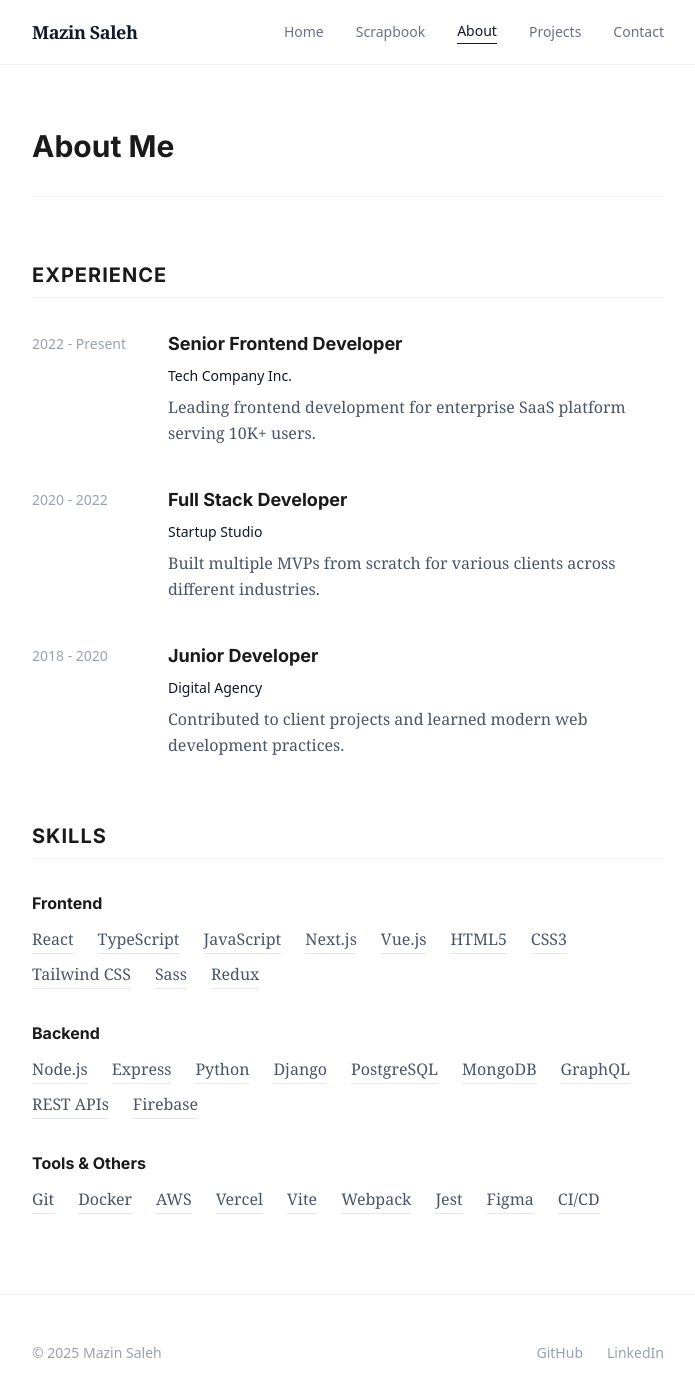
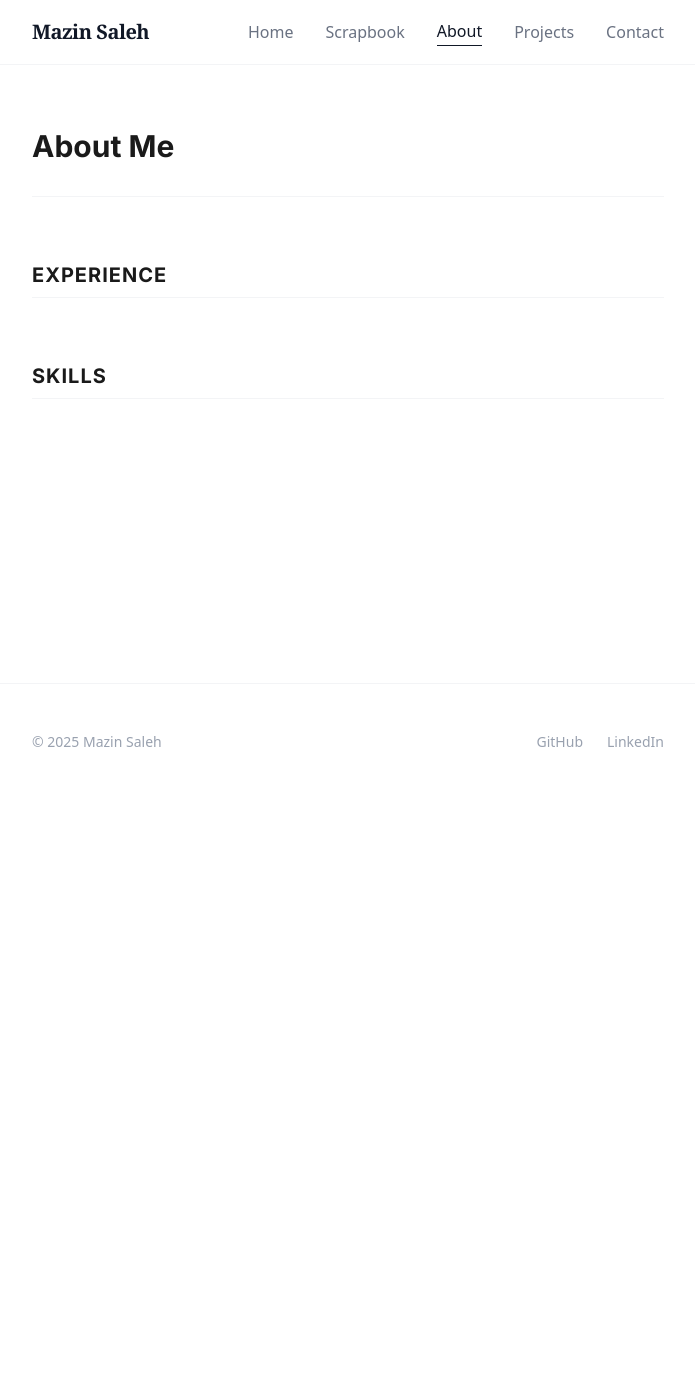
Before and after one commit to mazin-saleh/Personal-Portfolio, a React (Vite) app in the folder frontend/: page /about in a window 1280 px wide. Shown: the top 1396 px of the page, without its empty margins (292-987 px from the left). After the commit the page ends 800 px from the top, so only its background shows below. Built offline with nearby package versions, Linux system fonts and the light colour scheme.

Commit message:
fix: update NavBar font sizes for better readability; modify Contact and Home pages for improved content presentation

```diff
--- a/frontend/src/components/NavBar.tsx
+++ b/frontend/src/components/NavBar.tsx
@@ -10,7 +10,7 @@ const NavBar = () => {
         {/* Logo - Simple Text */}
         <Link
           to="/"
-          className="text-lg font-serif font-bold text-primary tracking-tight hover:text-secondary transition-colors whitespace-nowrap shrink-0"
+          className="text-xl font-serif font-bold text-primary tracking-tight hover:text-secondary transition-colors whitespace-nowrap shrink-0"
         >
           {personalInfo.name}
         </Link>
@@ -21,7 +21,7 @@ const NavBar = () => {
             <Link
               key={link.name}
               to={link.path}
-              className={`text-sm font-sans font-medium transition-colors whitespace-nowrap ${
+              className={`text-base font-sans font-medium transition-colors whitespace-nowrap ${
                 location.pathname === link.path
                   ? 'text-primary border-b border-primary pb-0.5'
                   : 'text-gray-500 hover:text-primary'
--- a/frontend/src/data/portfolio.ts
+++ b/frontend/src/data/portfolio.ts
@@ -16,7 +16,7 @@ export const personalInfo = {
   // Temporary flag: when true the site shows a single landing page and navigation is disabled
   tempLanding: false,
   // Optional contact fields used by Contact page
-  phone: '+1 (555) 123-4567',
+  phone: '',
   location: 'Gainesville, FL',
 }
 
@@ -26,7 +26,7 @@ export const socialLinks = [
     name: 'GitHub',
     url: 'https://github.com/mazin-saleh',
     icon: 'Github',
-    username: '@yourusername'
+    username: '@mazin-saleh'
   },
   {
     name: 'LinkedIn',
@@ -44,79 +44,45 @@ export const socialLinks = [
 
 // Skills organized by category
 export const skills = {
-  'Frontend': [
-    'React', 'TypeScript', 'JavaScript', 'Next.js', 'Vue.js',
-    'HTML5', 'CSS3', 'Tailwind CSS', 'Sass', 'Redux'
-  ],
-  'Backend': [
-    'Node.js', 'Express', 'Python', 'Django', 'PostgreSQL',
-    'MongoDB', 'GraphQL', 'REST APIs', 'Firebase'
-  ],
-  'Tools & Others': [
-    'Git', 'Docker', 'AWS', 'Vercel', 'Vite',
-    'Webpack', 'Jest', 'Figma', 'CI/CD'
-  ]
+  // 'Frontend': [
+  //   'React', 'TypeScript', 'JavaScript', 'Next.js', 'Vue.js',
+  //   'HTML5', 'CSS3', 'Tailwind CSS', 'Sass', 'Redux'
+  // ],
+  // 'Backend': [
+  //   'Node.js', 'Express', 'Python', 'Django', 'PostgreSQL',
+  //   'MongoDB', 'GraphQL', 'REST APIs', 'Firebase'
+  // ],
+  // 'Tools & Others': [
+  //   'Git', 'Docker', 'AWS', 'Vercel', 'Vite',
+  //   'Webpack', 'Jest', 'Figma', 'CI/CD'
+  // ]
 }
 
 // Services/Expertise Areas
 export const services = [
+  /*
   {
     title: 'Web Development',
     description: 'Building responsive, performant web applications with modern frameworks and best practices.',
     icon: 'Code2'
   },
-  {
-    title: 'UI/UX Design',
-    description: 'Creating intuitive, beautiful user interfaces that delight users and drive engagement.',
-    icon: 'Palette'
-  },
-  {
-    title: 'API Development',
-    description: 'Designing and implementing scalable RESTful and GraphQL APIs for seamless data flow.',
-    icon: 'Database'
-  },
-  {
-    title: 'Performance Optimization',
-    description: 'Optimizing applications for speed, SEO, and user experience across all devices.',
-    icon: 'Zap'
-  },
+  */
 ]
 
 // Experience Timeline
 export const experience = [
+  /*
   {
-    company: 'Tech Company Inc.',
-    role: 'Senior Frontend Developer',
-    period: '2022 - Present',
-    description: 'Leading frontend development for enterprise SaaS platform serving 10K+ users.',
+    company: 'Company Name',
+    role: 'Job Title',
+    period: '202X - Present',
+    description: 'Description of your role and contributions.',
     achievements: [
-      'Reduced initial load time by 40% through code splitting and optimization',
-      'Implemented comprehensive testing suite increasing code coverage to 90%',
-      'Mentored 3 junior developers and established best practices'
+      'Achievement 1',
+      'Achievement 2'
     ]
   },
-  {
-    company: 'Startup Studio',
-    role: 'Full Stack Developer',
-    period: '2020 - 2022',
-    description: 'Built multiple MVPs from scratch for various clients across different industries.',
-    achievements: [
-      'Developed 5+ production applications using React and Node.js',
-      'Integrated third-party APIs and payment systems',
-      'Collaborated with designers to create pixel-perfect implementations'
-    ]
-  },
-  {
-    company: 'Digital Agency',
-    role: 'Junior Developer',
-    period: '2018 - 2020',
-    description: 'Contributed to client projects and learned modern web development practices.',
-    achievements: [
-      'Maintained and improved existing client websites',
-      'Implemented responsive designs and accessibility features',
-      'Participated in code reviews and agile ceremonies'
-    ]
-  },
+  */
 ]
 
 // Projects - DEPRECATED: Now fetching from Sanity CMS
@@ -141,6 +107,7 @@ export const projects = [
 
 // Testimonials
 export const testimonials = [
+  /*
   {
     name: 'Jane Smith',
     role: 'Product Manager',
@@ -149,22 +116,7 @@ export const testimonials = [
     avatar: '/testimonials/jane.jpg',
     rating: 5
   },
-  {
-    name: 'John Doe',
-    role: 'CEO',
-    company: 'Startup Studio',
-    content: 'Working with them was a pleasure. They brought our vision to life and exceeded our expectations in every way.',
-    avatar: '/testimonials/john.jpg',
-    rating: 5
-  },
-  {
-    name: 'Sarah Johnson',
-    role: 'Designer',
-    company: 'Digital Agency',
-    content: 'A fantastic collaborator who understands both the technical and design aspects of web development. Highly recommended!',
-    avatar: '/testimonials/sarah.jpg',
-    rating: 5
-  },
+  */
 ]
 
 // Navigation Links
--- a/frontend/src/pages/Contact.tsx
+++ b/frontend/src/pages/Contact.tsx
@@ -6,37 +6,22 @@ const Contact = () => {
   const iconMap: Record<string, any> = Icons
 
   return (
-    <div className="space-y-12 pb-20">
-      <header className="space-y-4 mt-8 border-b border-gray-100 pb-8">
+    <div className="space-y-8 pb-20">
+      <header className="border-b border-gray-100 pb-6">
         <h1 className="text-3xl font-serif font-bold text-primary">Contact</h1>
-        <p className="text-lg font-serif text-gray-600 max-w-prose">
-          Let's start a conversation.
-        </p>
       </header>
 
       <div className="space-y-8">
-        <p className="text-xl font-serif text-gray-600 leading-relaxed">
-          I'm always open to discussing new projects, creative ideas, or opportunities to be part of your visions.
+        <p className="text-lg font-serif text-gray-600 leading-relaxed">
+          I'm always open to discussing new projects, creative ideas, or opportunities. Feel free to reach out to me through any of the platforms below or send me an email.
         </p>
 
         <div className="space-y-6">
-          <div className="space-y-2">
-            <h3 className="text-sm font-sans font-bold text-gray-400 uppercase tracking-wider">
-              Email
-            </h3>
-            <a
-              href={`mailto:${personalInfo.email}`}
-              className="text-lg font-serif text-primary hover:text-secondary transition-colors border-b border-gray-200 hover:border-secondary pb-0.5"
-            >
-              {personalInfo.email}
-            </a>
-          </div>
-
-          <div className="space-y-2">
-            <h3 className="text-sm font-sans font-bold text-gray-400 uppercase tracking-wider">
+          <div className="space-y-3">
+            <h3 className="text-s font-sans font-bold text-gray-400 uppercase tracking-wider">
               Socials
             </h3>
-            <div className="flex flex-col space-y-3">
+            <div className="flex flex-col space-y-2">
               {socialLinks.map((social) => {
                 const Icon = iconMap[social.icon]
                 return (
--- a/frontend/src/pages/Home.tsx
+++ b/frontend/src/pages/Home.tsx
@@ -31,6 +31,10 @@ const Home = () => {
             </p>
             <p className="text-lg font-serif text-gray-600 leading-relaxed max-w-prose">
               {personalInfo.bio}
+            </p>
+
+            <p className="italic text-gray-500">
+              Website under construction
             </p>
 
             {/* Actions Row: Resumes + Socials */}
```
